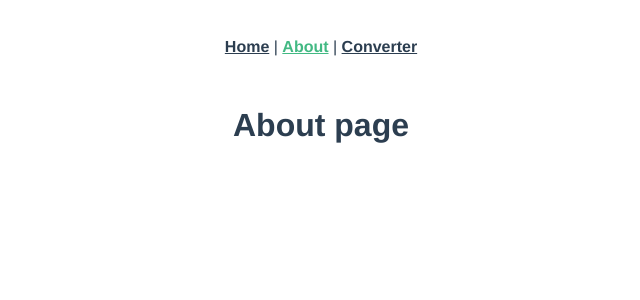
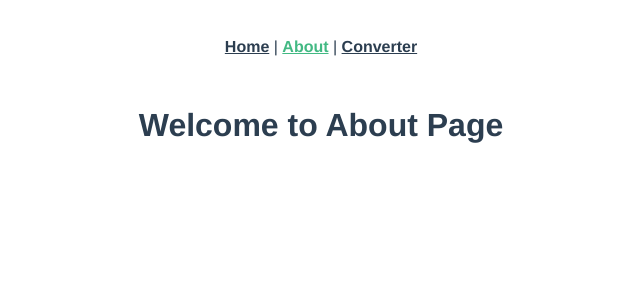
Before and after one commit to LucStre/WEB2_labos3, a Vue app in the folder web2-lab3/: page /about in a window 1280 px wide. Shown: the top 300 px of the page, without its empty margins (319-959 px from the left). Built offline with nearby package versions, Linux system fonts and the light colour scheme.

Commit message:
Add interpolation

```diff
--- /dev/null
+++ b/web2-lab3/src/components/AboutPage.vue
@@ -0,0 +1,22 @@
+<template>
+  <h1>{{ msg }}</h1>
+</template>
+
+<script>
+import { onMounted, onBeforeUnmount } from "vue";
+
+export default {
+  name: "AboutPage",
+  props: {
+    msg: String,
+  },
+  setup() {
+    onMounted(async () => {
+      alert("Welcome to about page!");
+    });
+    onBeforeUnmount(async () => {
+      alert("You are leaving about page, bye-bye!");
+    });
+  },
+};
+</script>
--- a/web2-lab3/src/views/About.vue
+++ b/web2-lab3/src/views/About.vue
@@ -1,20 +1,17 @@
 <template>
   <div class="about">
-    <h1>About page</h1>
+    <AboutPage msg="Welcome to About Page" />
   </div>
 </template>
 
 <script>
-import { onMounted, onBeforeUnmount } from "vue";
+// @ is an alias to /src
+import AboutPage from "@/components/AboutPage.vue";
 
 export default {
-  setup() {
-    onMounted(async () => {
-      alert("Welcome to about page!");
-    });
-    onBeforeUnmount(async () => {
-      alert("You are leaving about page, bye-bye!");
-    });
+  name: "About",
+  components: {
+    AboutPage,
   },
 };
 </script>
```
